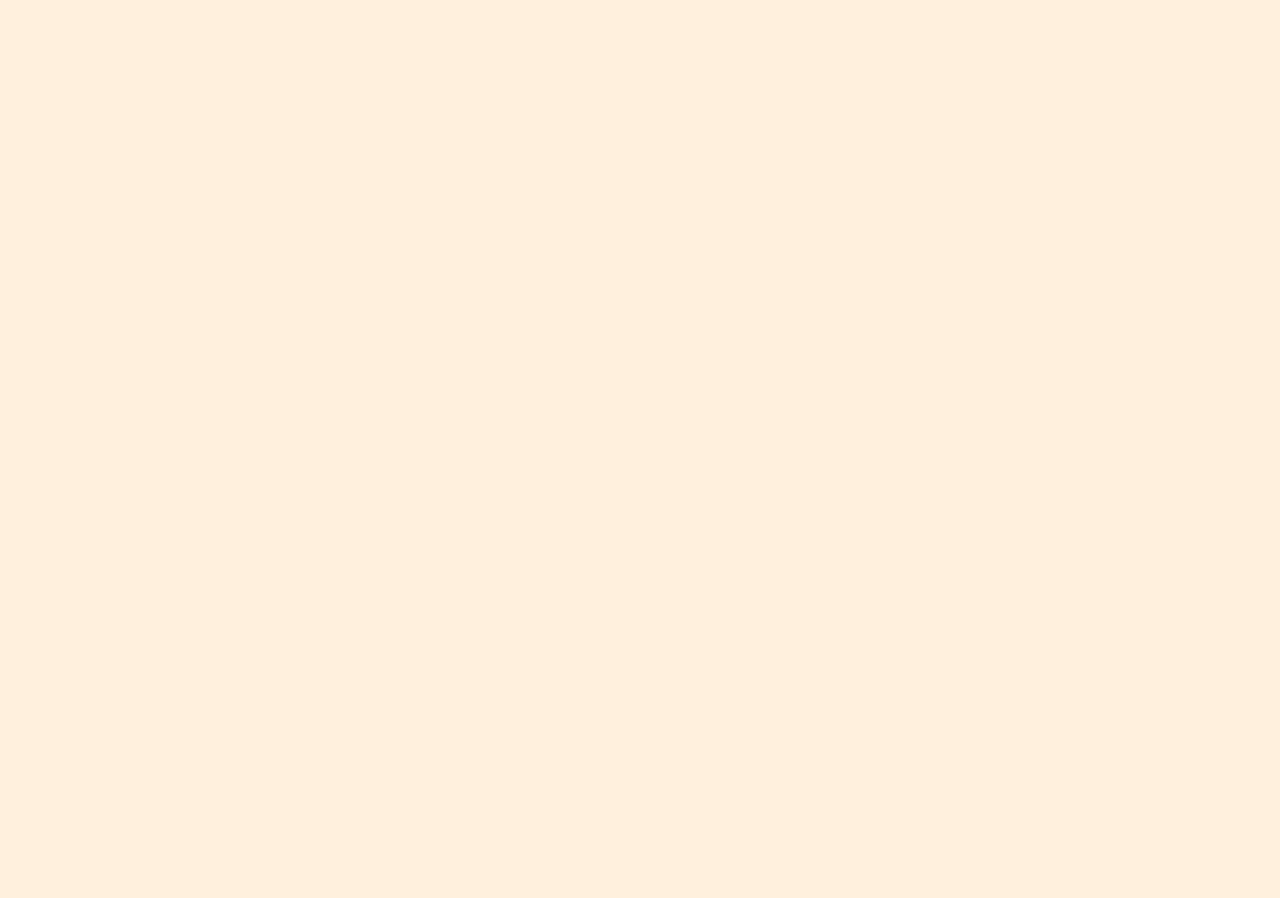
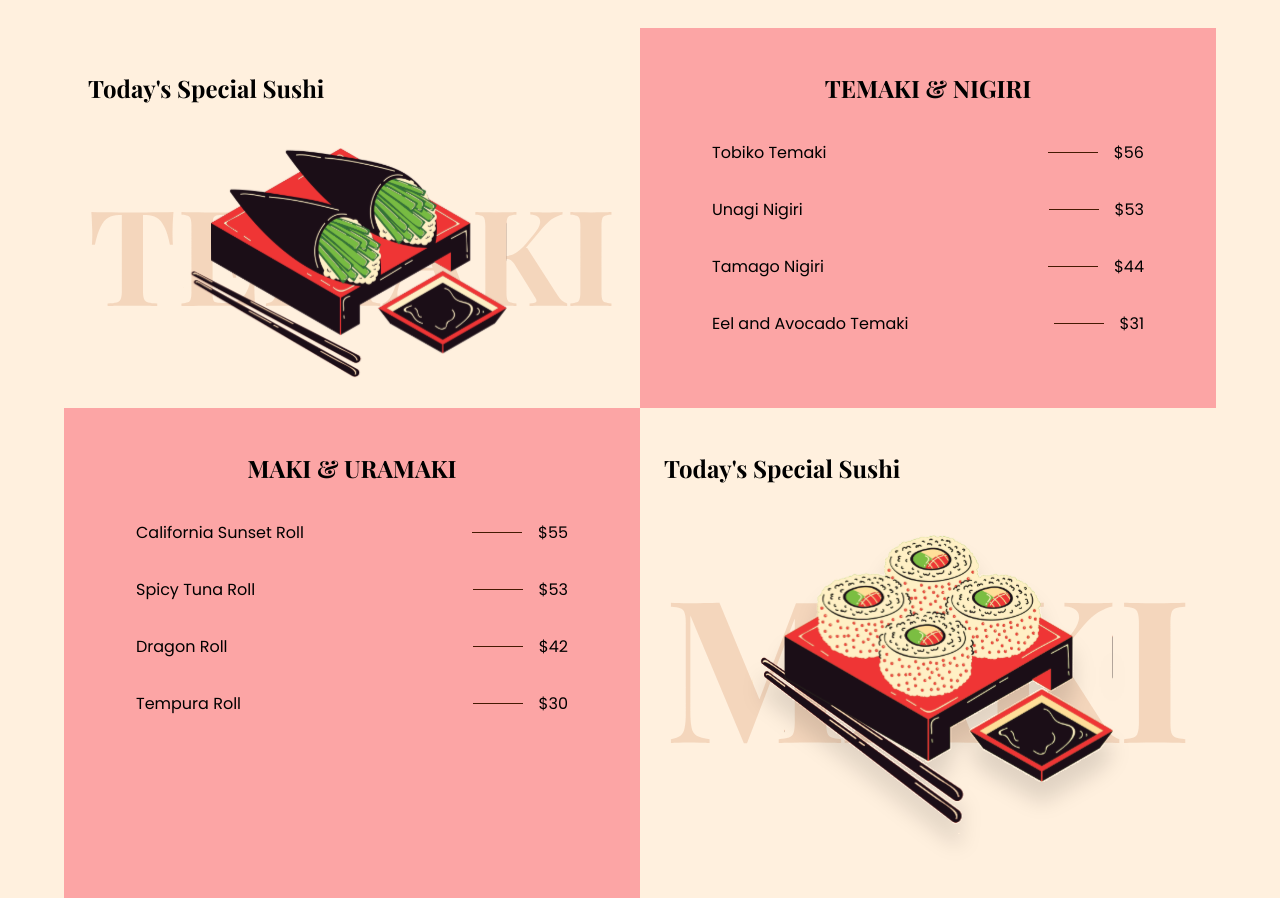
Before and after one commit to moresruth/sushi-master, a React (Vite) app: page / in a window 1280 px wide. Shown: the part 1740-2638 px from the top of the page. Before the commit the page ends 1656 px from the top, so only its background shows below. Built offline with nearby package versions, Linux system fonts and the light colour scheme; a web font is replaced by a local one.

Commit message:
add:  menu section

```diff
--- a/src/App.jsx
+++ b/src/App.jsx
@@ -1,6 +1,6 @@
 import React from "react";
 import { Home, Navbar } from "./components";
-import { About } from "./containers";
+import { About, TodaysMenu } from "./containers";
 
 function App() {
   return (
@@ -8,6 +8,7 @@ function App() {
       <Navbar />
       <Home />
       <About />
+      <TodaysMenu />
     </div>
   );
 }
--- /dev/null
+++ b/src/components/Menu.jsx
@@ -0,0 +1,31 @@
+import React from "react";
+import styles from "../styles";
+
+const Menu = ({ title, price }) => {
+  return (
+    <>
+      <div className="flex items-center md:mx-12">
+        <p className={`${styles.paragraph} flex-1`}>{title}</p>
+        <div className="w-[50px] h-[1px] bg-amber-950 mx-[1rem]" />
+        <p className={`${styles.paragraph}`}>{price}</p>
+      </div>
+    </>
+
+    // <div className="">
+    //   <div className="flex items-center">
+    //   </div>
+    // </div>
+    // <div className="px-6 md:px-4">
+    //   <div className=" flex flex-col">
+    //     {/* <h1 className="font-bold font-playfair">TEMAKI AND MAKI</h1> */}
+
+    //   </div>
+    // </div>
+  );
+};
+
+export default Menu;
+// width: 90px;
+// height: 1px;
+// background: var(--brown-color);
+// margin: 0 1rem;
--- a/src/components/index.js
+++ b/src/components/index.js
@@ -2,9 +2,11 @@
 import Navbar from './Navbar';
 import Home from './Home';
 import SectionTitle from './SectionTitle';
+import Menu from './Menu';
 
 export{
     Navbar,
     Home,
     SectionTitle,
+    Menu,
 }
--- /dev/null
+++ b/src/constant/data.js
@@ -0,0 +1,50 @@
+
+const temaki = [
+    {
+      title: 'Tobiko Temaki',
+      price: '$56',
+
+    },
+    {
+      title: 'Unagi Nigiri',
+      price: '$53',
+
+    },
+    {
+      title: 'Tamago Nigiri',
+      price: '$44',
+
+    },
+    {
+      title: 'Eel and Avocado Temaki',
+      price: '$31',
+
+    },
+
+  ];
+
+  const uramaki = [
+    {
+      title: 'California Sunset Roll',
+      price: '$55',
+
+    },
+    {
+      title: 'Spicy Tuna Roll',
+      price: '$53',
+
+    },
+    {
+      title: 'Dragon Roll',
+      price: '$42',
+
+    },
+    {
+      title: 'Tempura Roll',
+      price: '$30',
+
+    },
+
+  ];
+
+  export default { temaki , uramaki};
--- /dev/null
+++ b/src/containers/TodaysMenu.jsx
@@ -0,0 +1,53 @@
+import React from "react";
+import styles, { layout } from "../styles";
+import temaki from "../assets/temaki.svg";
+import maki from "../assets/maki.svg";
+import { Menu } from "../components";
+import data from "../constant/data";
+
+const TodaysMenu = () => {
+  return (
+    <section id="todaysmenu" className={`${layout.section} `}>
+      <div className={` flex flex-col-reverse sm:flex-row`}>
+        <div className={`${layout.HalfContainer} `}>
+          <h1 className={`${styles.heading4} py-5`}>Today's Special Sushi</h1>
+          <img src={temaki} alt="" className="pt-5" />
+        </div>
+        <div className={`${layout.HalfContainer} ${styles.flexCol} bg-red-300`}>
+          <h1 className={`${styles.flexCenter} ${styles.heading4} py-5`}>
+            TEMAKI & NIGIRI
+          </h1>
+          {data.temaki.map((temaki, index) => (
+            <Menu
+              key={temaki.title + index}
+              title={temaki.title}
+              price={temaki.price}
+            />
+          ))}
+        </div>
+      </div>
+
+      {/* ===================== */}
+      <div className={` flex flex-col sm:flex-row`}>
+        <div className={`${layout.HalfContainer} bg-red-300`}>
+          <h1 className={`${styles.flexCenter} ${styles.heading4} py-5`}>
+            MAKI & URAMAKI
+          </h1>
+          {data.uramaki.map((uramaki, index) => (
+            <Menu
+              key={uramaki.title + index}
+              title={uramaki.title}
+              price={uramaki.price}
+            />
+          ))}
+        </div>
+        <div className={`${layout.HalfContainer} `}>
+          <h1 className={`${styles.heading4} py-5`}>Today's Special Sushi</h1>
+          <img src={maki} alt="" className="pt-5" />
+        </div>
+      </div>
+    </section>
+  );
+};
+
+export default TodaysMenu;
--- a/src/containers/index.js
+++ b/src/containers/index.js
@@ -1,6 +1,8 @@
 
 import About from './About';
+import TodaysMenu from './TodaysMenu';
 
 export{
     About,
+    TodaysMenu,
 }
--- a/src/styles.js
+++ b/src/styles.js
@@ -2,6 +2,7 @@ const styles ={
 
     heading2:"font-playfair font-bold text-3xl sm:text-4xl md:text-7xl py-2 ",
     heading3:"font-poppins font-semibold text-black text-center",
+    heading4: "font-playfair font-bold text-black text-base md:text-2xl",
     paragraph: "font-poppins font-normal text-dimWhite text-[16px] leading-[25px] py-4",
     title:"font-playfair font-semibold text-black text-base md:text-4xl",
     hover:"transition ease-in-out delay-50 border-cyan-400  hover:bg-primary hover:text-white hover:border-2 hover:border-cyan-400 duration-300",
```
Also changed, not shown: src/assets/maki.svg (added), src/assets/temaki.svg (added).
